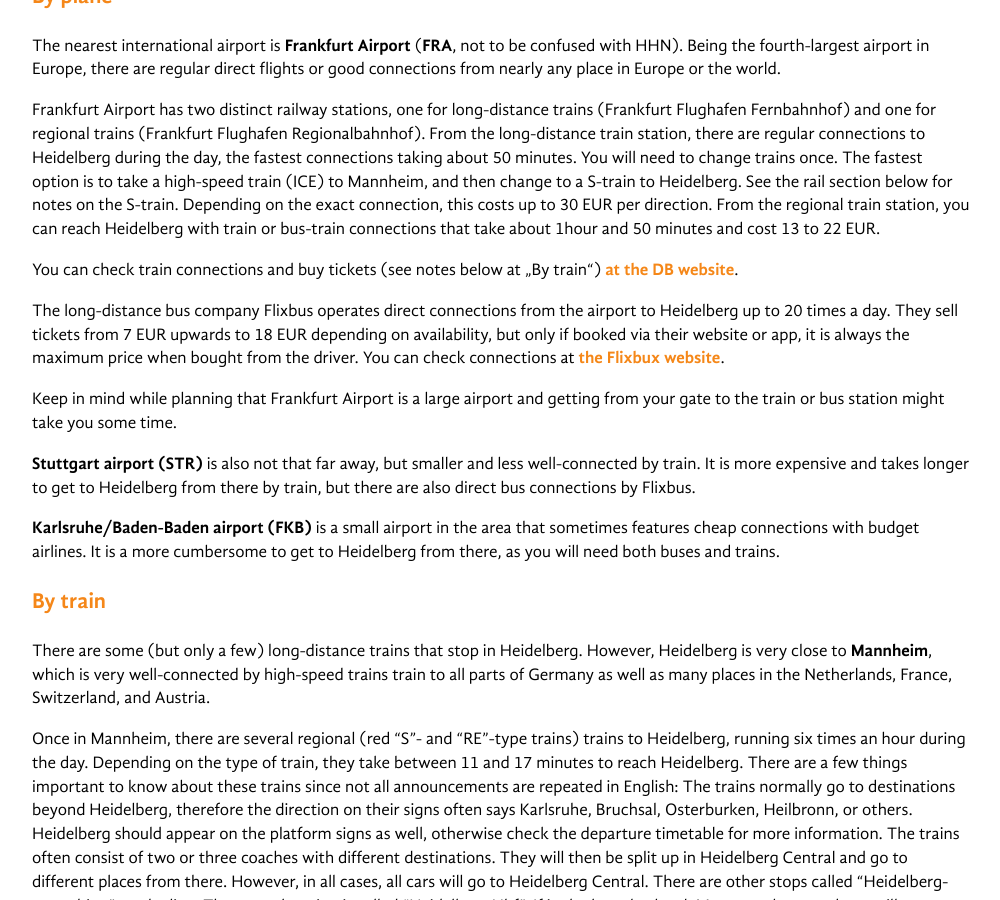
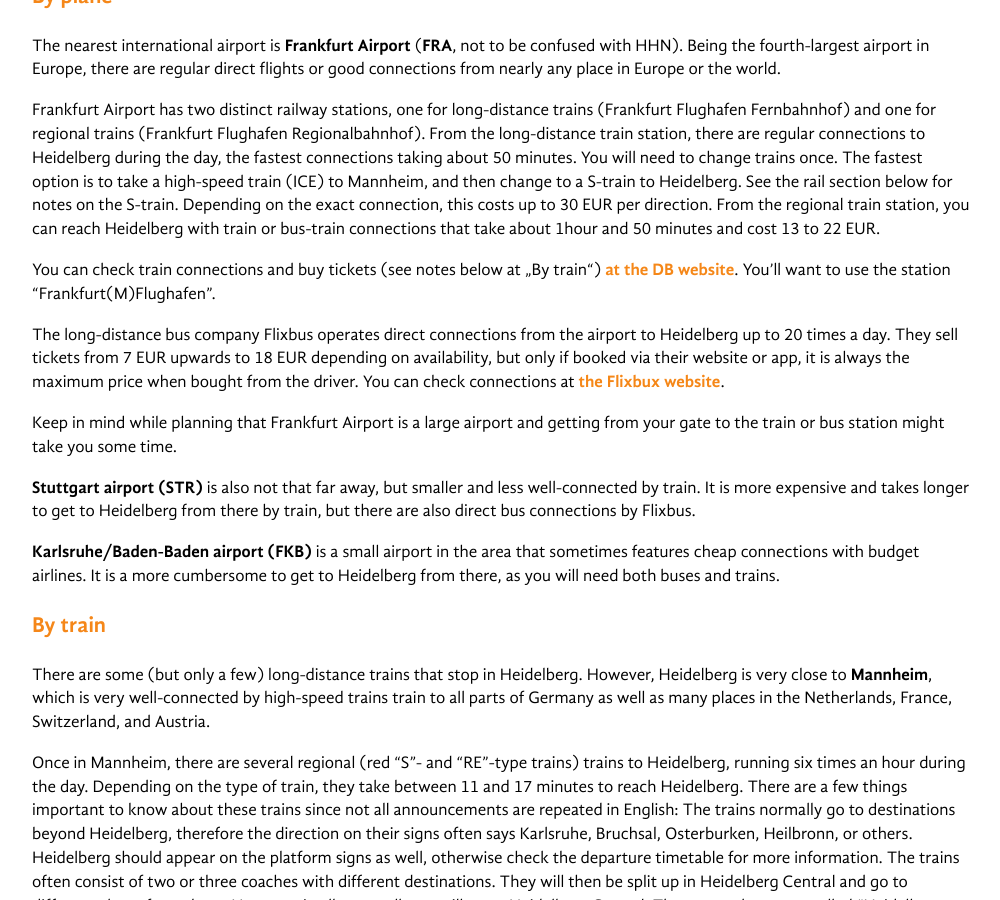
Before and after one commit to rixx/2018.djangocon.eu, a Jekyll site: the page built from info/travelling.md, in a window 1280 px wide and 900 px high, scrolled down 446 px. Shown: the whole window, without its empty margins (138-1138 px from the left). Built offline with Jekyll 4.4.1, drawn with Linux system fonts in a browser that asks for light colours; our own code applies the rules of GitHub Pages for plain Markdown files.

Commit message:
Add train station information

```diff
--- a/info/travelling.md
+++ b/info/travelling.md
@@ -20,7 +20,8 @@
 connections that take about 1hour and 50 minutes and cost 13 to 22 EUR.
 
 You can check train connections and buy tickets (see notes below at „By train“)
-[at the DB website](https://www.bahn.com/en/view/index.shtml).
+[at the DB website](https://www.bahn.com/en/view/index.shtml). You'll want to use the station
+"Frankfurt(M)Flughafen".
 
 The long-distance bus company Flixbus operates direct connections from the airport to Heidelberg up
 to 20 times a day. They sell tickets from 7 EUR upwards to 18 EUR depending on availability, but
```
